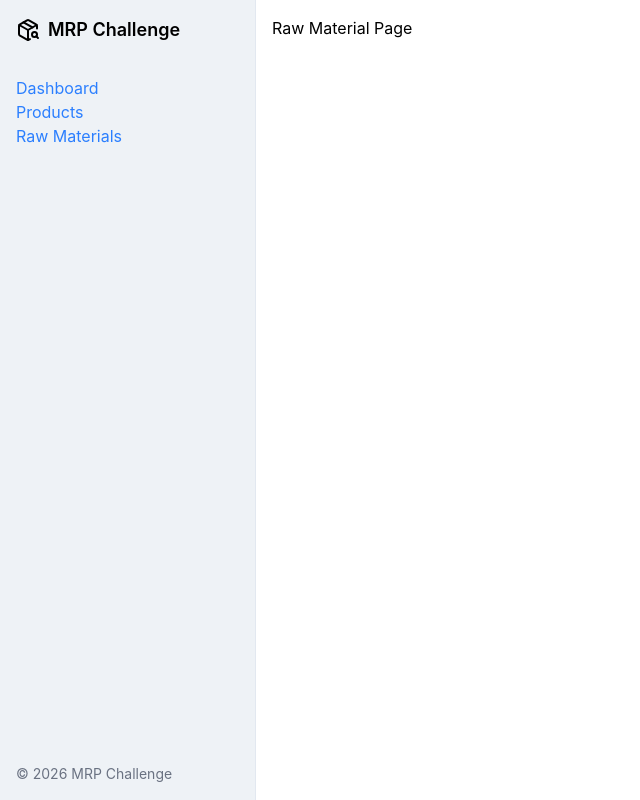
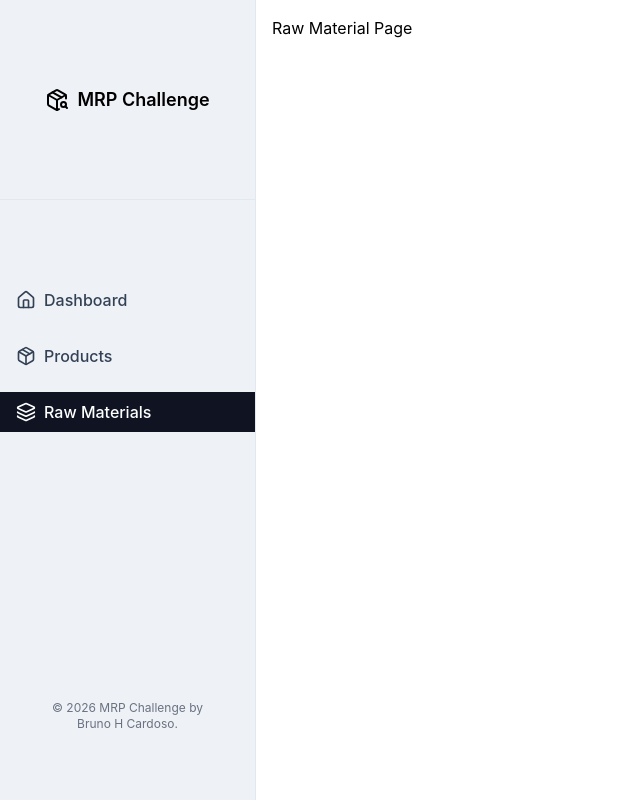
Before and after one commit to RiqueBruno/autoflex-mrp-challenge, a React (Vite) app in the folder frontend/: page /raw-material in a window 1280 px wide. Shown: the whole page, without its empty margins (0-640 px from the left). Built offline with nearby package versions, Linux system fonts and the light colour scheme.

Commit message:
feat(web): implements sidebar and style

```diff
--- /dev/null
+++ b/frontend/src/components/sidebar/Menu.tsx
@@ -0,0 +1,50 @@
+import { HomeIcon, Layers, Package } from "lucide-react";
+import { NavLink } from "react-router-dom";
+
+interface MenuProps {
+  isMenuOpen: boolean;
+  toggleMenu: () => void;
+}
+
+const NAV_LINKS = [
+  { path: "/", label: "Dashboard", icon: HomeIcon },
+  { path: "/product", label: "Products", icon: Package },
+  { path: "/raw-material", label: "Raw Materials", icon: Layers },
+];
+
+export const Menu = ({ isMenuOpen, toggleMenu }: MenuProps) => {
+  return (
+    <div className=" absolute md:relative w-max md:w-full h-full z-50 top-20 right-0">
+      <nav
+        className={`
+          ${isMenuOpen ? "block bg-surface-bg border-2 border-t-0 border-border-light h-max md:border-none" : "hidden"}
+          md:block transition-all duration-300 h-full
+        `}
+      >
+        <ul className="flex flex-col gap-4">
+          {NAV_LINKS.map(({ path, label, icon: Icon }) => (
+            <li key={`${path}-link`}>
+              <NavLink
+                to={path}
+                onClick={toggleMenu}
+                className={({ isActive }) =>
+                  `py-2 p-4 flex items-center font-medium transition-colors w-full ${
+                    isActive
+                      ? "bg-brand-darkBlue text-text-inverted"
+                      : "text-text-main hover:bg-brand-darkBlue hover:text-text-inverted"
+                  }`
+                }
+              >
+                <Icon className="w-5 h-5 mr-2" />
+                {label}
+              </NavLink>
+            </li>
+          ))}
+          <li className="text-xs pb-2 text-gray-500 p-4 text-center md:hidden">
+            &copy; 2026 MRP Challenge by <br /> Bruno H Cardoso.
+          </li>
+        </ul>
+      </nav>
+    </div>
+  );
+};
--- a/frontend/src/components/sidebar/Sidebar.tsx
+++ /dev/null
@@ -1,35 +0,0 @@
-import { PackageSearchIcon } from "lucide-react";
-import { Link } from "react-router-dom";
-
-export const Sidebar = () => {
-  return (
-    <aside className="bg-surface-bg p-4 h-full flex md:flex-col md:gap-4 border-r border-border-light justify-around">
-      <h2 className="text-sm lg:text-lg font-semibold flex items-center gap-2 mb-4 flex-nowrap whitespace-nowrap">
-        <PackageSearchIcon className="shrink-0 w-5 h-5 md:w-6 md:h-6" />
-        <span>MRP Challenge</span>
-      </h2>
-      <nav>
-        <ul>
-          <li>
-            <Link to="/" className="text-blue-500 hover:underline">
-              Dashboard
-            </Link>
-          </li>
-          <li>
-            <Link to="/products" className="text-blue-500 hover:underline">
-              Products
-            </Link>
-          </li>
-          <li>
-            <Link to="/raw-materials" className="text-blue-500 hover:underline">
-              Raw Materials
-            </Link>
-          </li>
-        </ul>
-      </nav>
-      <footer className="mt-auto text-sm text-gray-500">
-        &copy; 2026 MRP Challenge
-      </footer>
-    </aside>
-  );
-};
--- /dev/null
+++ b/frontend/src/components/sidebar/index.tsx
@@ -0,0 +1,35 @@
+import { PackageSearchIcon, MenuIcon, X } from "lucide-react";
+import { Menu } from "./Menu";
+
+interface SidebarProps {
+  isMenuOpen: boolean;
+  toggleMenu: () => void;
+}
+
+export const Sidebar = ({ isMenuOpen, toggleMenu }: SidebarProps) => {
+  return (
+    <aside className="bg-surface-bg h-full flex md:flex-col md:justify-center border-r border-border-light justify-between px-6 md:px-0">
+      <h2 className="text-sm md:h-2/8 lg:text-lg font-semibold flex items-center justify-center gap-2 flex-nowrap whitespace-nowrap md:border-b md:border-border-light">
+        <PackageSearchIcon className="shrink-0 w-5 h-5 md:w-6 md:h-6" />
+        <span>MRP Challenge</span>
+      </h2>
+      <div className="md:w-full h-full md:h-4/8 flex items-center relative">
+        <Menu isMenuOpen={isMenuOpen} toggleMenu={toggleMenu} />
+        <button
+          className={`${isMenuOpen ? "rounded-t-lg rounded-b-none bg-brand-darkBlue text-text-inverted" : "rounded-lg text-text-title"} md:hidden h-fit w-auto p-2 hover:bg-brand-darkBlue hover:text-text-inverted`}
+          onClick={toggleMenu}
+          aria-label="Toggle Menu"
+        >
+          {isMenuOpen ? (
+            <X className="w-6 h-6" />
+          ) : (
+            <MenuIcon className="w-6 h-6" />
+          )}
+        </button>
+      </div>
+      <footer className="mt-auto h-1/8 text-xs pb-2 text-gray-500 hidden md:block text-center">
+        &copy; 2026 MRP Challenge by <br /> Bruno H Cardoso.
+      </footer>
+    </aside>
+  );
+};
--- a/frontend/src/layouts/MainLayout.tsx
+++ b/frontend/src/layouts/MainLayout.tsx
@@ -1,11 +1,17 @@
 import { Outlet } from "react-router-dom";
-import { Sidebar } from "../components/sidebar/Sidebar";
+import { Sidebar } from "../components/sidebar";
+import React from "react";
 
 export function DefaultLayout() {
+  const [isMenuOpen, setIsMenuOpen] = React.useState(false);
+
+  const toggleMenu = () => {
+    setIsMenuOpen((prev) => !prev);
+  };
   return (
     <div className="flex flex-col h-screen md:grid grid-cols-5">
       <div className="md:h-screen h-1/5 col-span-1">
-        <Sidebar />
+        <Sidebar isMenuOpen={isMenuOpen} toggleMenu={toggleMenu} />
       </div>
       <main className="md:h-screen h-4/5 col-span-4 overflow-auto p-4">
         <Outlet />
```
